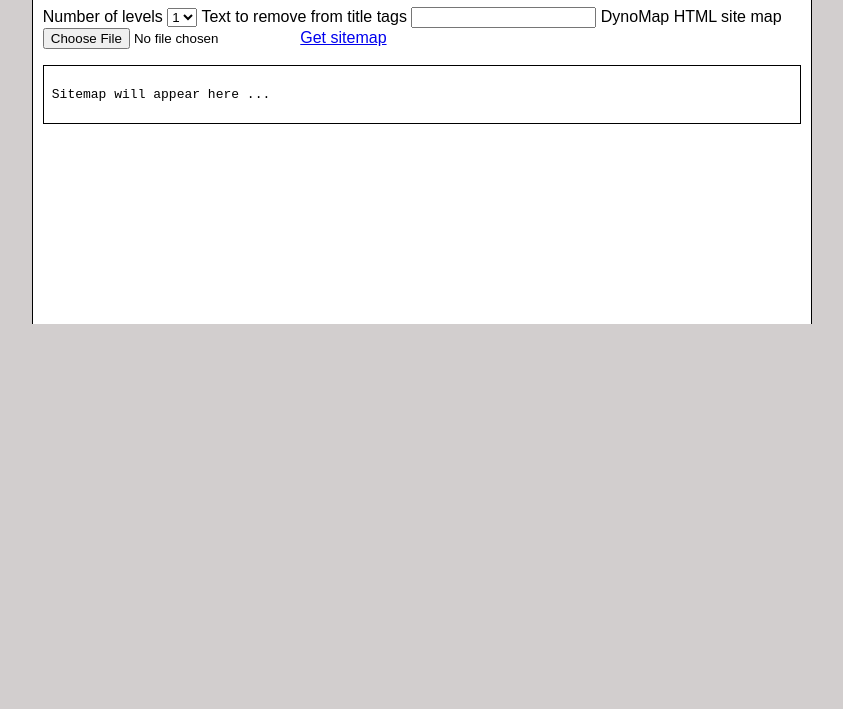
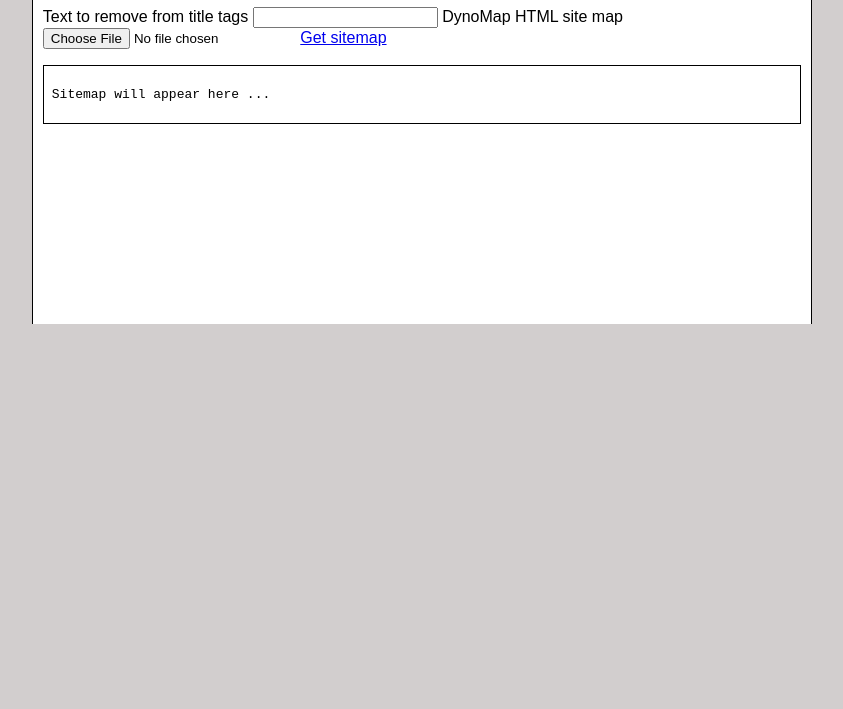
Before and after one commit to nullish/dynomap2treejack, a plain HTML site: page index.html in a window 1280 px wide. Shown: the part 91-800 px from the top of the page, without its empty margins (207-1050 px from the left). Drawn offline with Linux system fonts and the light colour scheme.

Commit message:
Remove levels option as handled in DynoMap

```diff
--- a/assets/dynomap2treejack.js
+++ b/assets/dynomap2treejack.js
@@ -12,6 +12,8 @@
 			sitemap.innerHTML = text;
             // document.querySelector(".element_on_main_page").textContent = otherDoc.querySelector(".awesome_external_element").textContent;
             const siteLinks = sitemap.getElementsByTagName("a");
+            const removeText = document.getElementById("remove-text").value;
+            console.log(removeText);
             let linkList = "";
             for (let e of siteLinks) {
             	let linkClass = e.getAttribute("class");
@@ -21,6 +23,10 @@
             		linkIndent += "\t";
             	}
             	let linkName = e.innerText;
+              if (removeText) {
+                let rx = new RegExp(removeText);
+                linkName = linkName.replace(rx, '');
+              }
             	linkList += `${linkIndent}${linkName}\n`;
             }
             document.getElementById("node-list").innerText = linkList;
--- a/index.html
+++ b/index.html
@@ -9,17 +9,7 @@
 	<div class="middle">
 		<h1>dynomap2treejack</h1>
 		<form name="sitemap-handler" class="sitemap-handler">
-			<label for="levels">Number of levels</label>
-			<select name="levels" id="levels">
-				<option value="1">1</option>
-				<option value="2">1</option>
-				<option value="3">1</option>
-				<option value="4">1</option>
-				<option value="5">1</option>
-				<option value="6">1</option>
-				<option value="7">1</option>
-			</select>
-			<label for="remove-text" id="remove-text">Text to remove from title tags</label>
+			<label for="remove-text">Text to remove from title tags</label>
 			<input type="text" name="remove-text" id="remove-text">
 			<label for="fi">DynoMap HTML site map</label>
 			<input type="file" name="fi" id="fi" />
```
